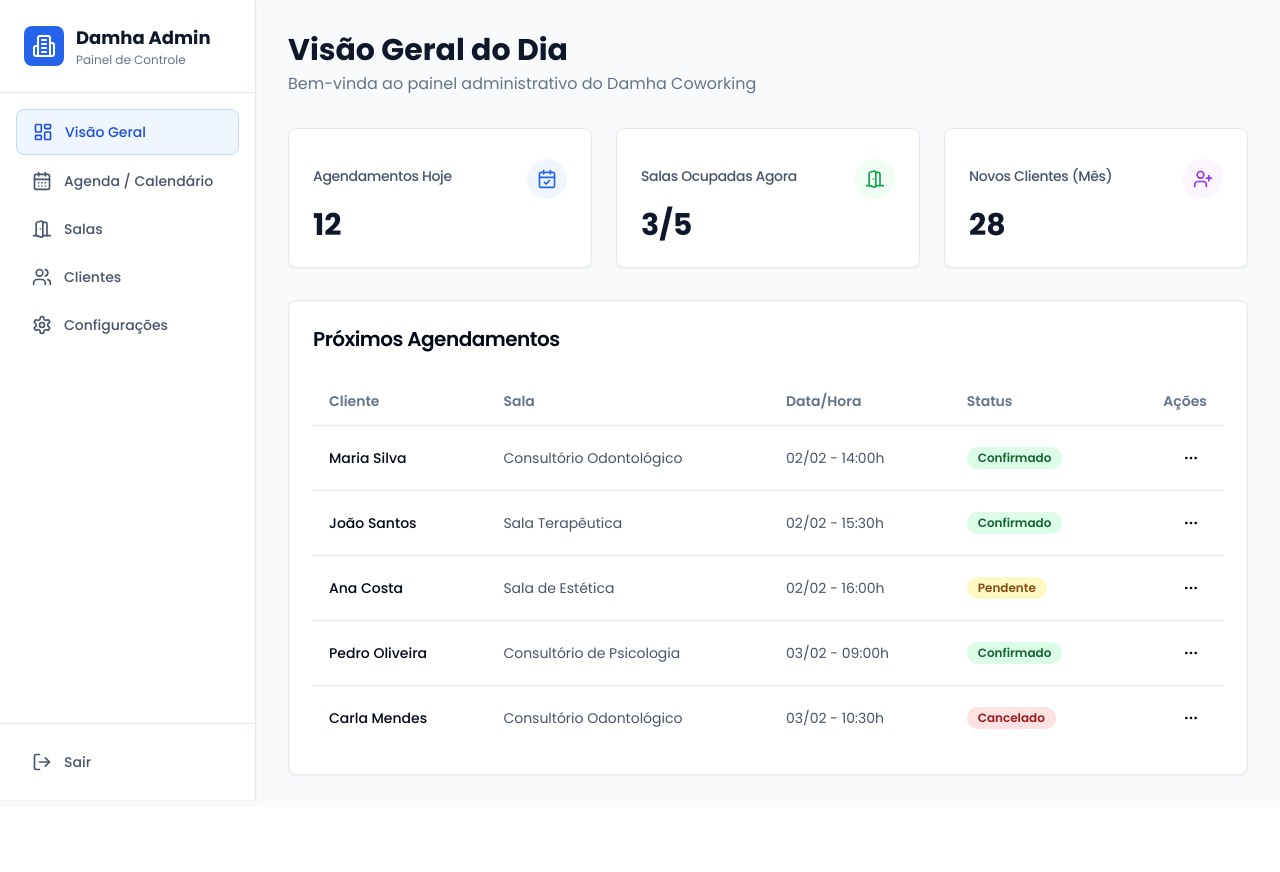
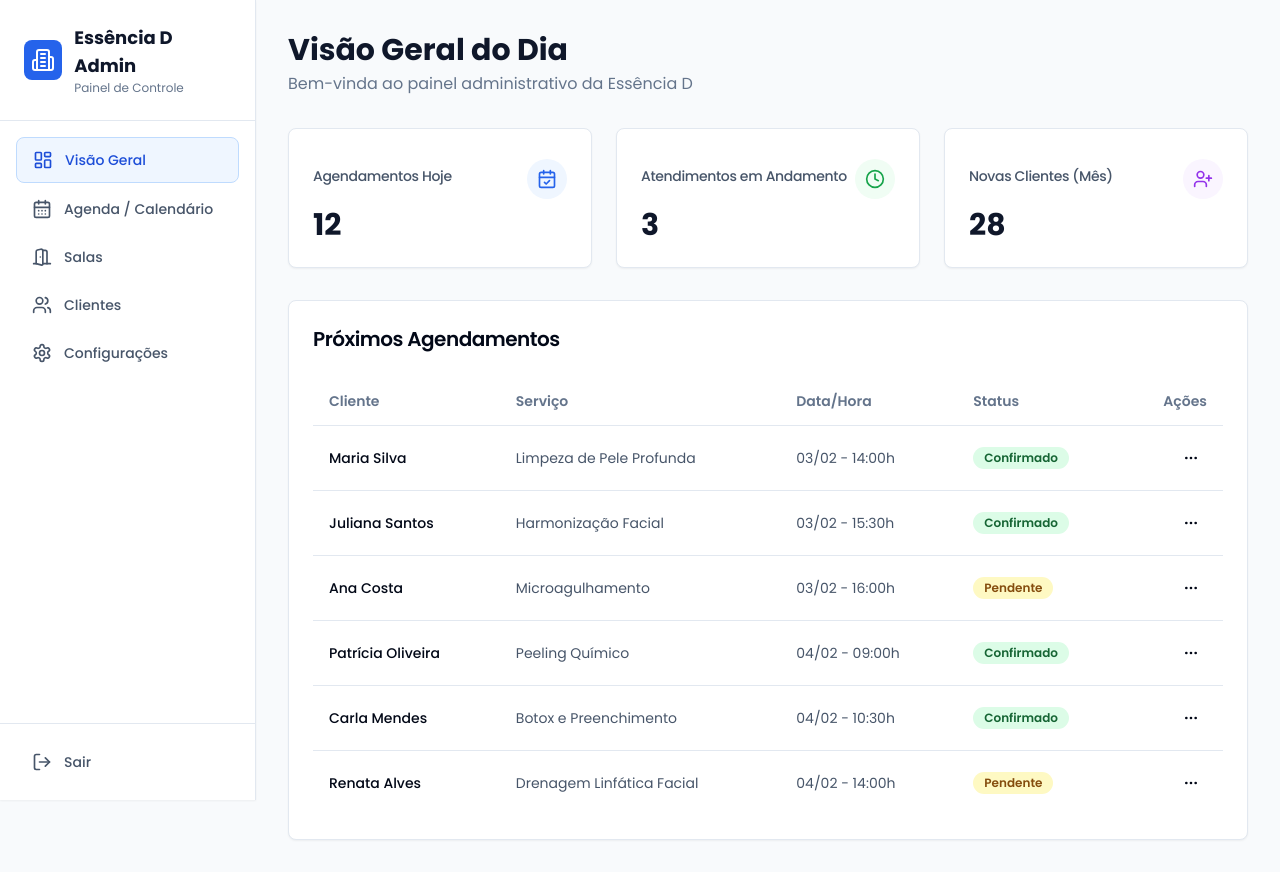
Before and after one commit to luizfelipetozatti/essenciad, a React (Vite) app: page /admin/dashboard in a window 1280 px wide. Before the commit the page ends 807 px from the top, so only its background shows below. Built offline with nearby package versions, Linux system fonts and the light colour scheme.

Commit message:
feat: refatorando painel admin

```diff
--- a/pages/AdminLogin.tsx
+++ b/pages/AdminLogin.tsx
@@ -14,7 +14,7 @@ export default function AdminLoginPage() {
           </div>
           <div className="flex items-center justify-center gap-2">
             <Building2 className="w-6 h-6 text-slate-700" />
-            <CardTitle className="text-2xl font-bold">Damha Coworking</CardTitle>
+            <CardTitle className="text-2xl font-bold">Essência D</CardTitle>
           </div>
           <CardDescription className="text-base">
             Login Administrativo - Área Restrita
@@ -28,7 +28,7 @@ export default function AdminLoginPage() {
             <Input
               id="email"
               type="email"
-              placeholder="admin@damhacoworking.com.br"
+              placeholder="admin@essenciad.com.br"
               className="w-full"
             />
           </div>
--- a/pages/Dashboard.tsx
+++ b/pages/Dashboard.tsx
@@ -1,4 +1,4 @@
-import { CalendarCheck, DoorOpen, UserPlus, MoreHorizontal } from "lucide-react";
+import { CalendarCheck, Sparkles, UserPlus, MoreHorizontal, Clock } from "lucide-react";
 import { Card, CardContent, CardHeader, CardTitle } from "@/components/ui/card";
 import { Badge } from "@/components/ui/badge";
 import { Button } from "@/components/ui/button";
@@ -20,14 +20,14 @@ const metricsData = [
     bgColor: "bg-blue-50",
   },
   {
-    title: "Salas Ocupadas Agora",
-    value: "3/5",
-    icon: DoorOpen,
+    title: "Atendimentos em Andamento",
+    value: "3",
+    icon: Clock,
     iconColor: "text-green-600",
     bgColor: "bg-green-50",
   },
   {
-    title: "Novos Clientes (Mês)",
+    title: "Novas Clientes (Mês)",
     value: "28",
     icon: UserPlus,
     iconColor: "text-purple-600",
@@ -39,37 +39,44 @@ const agendamentosData = [
   {
     id: 1,
     cliente: "Maria Silva",
-    sala: "Consultório Odontológico",
-    dataHora: "02/02 - 14:00h",
+    servico: "Limpeza de Pele Profunda",
+    dataHora: "03/02 - 14:00h",
     status: "confirmado",
   },
   {
     id: 2,
-    cliente: "João Santos",
-    sala: "Sala Terapêutica",
-    dataHora: "02/02 - 15:30h",
+    cliente: "Juliana Santos",
+    servico: "Harmonização Facial",
+    dataHora: "03/02 - 15:30h",
     status: "confirmado",
   },
   {
     id: 3,
     cliente: "Ana Costa",
-    sala: "Sala de Estética",
-    dataHora: "02/02 - 16:00h",
+    servico: "Microagulhamento",
+    dataHora: "03/02 - 16:00h",
     status: "pendente",
   },
   {
     id: 4,
-    cliente: "Pedro Oliveira",
-    sala: "Consultório de Psicologia",
-    dataHora: "03/02 - 09:00h",
+    cliente: "Patrícia Oliveira",
+    servico: "Peeling Químico",
+    dataHora: "04/02 - 09:00h",
     status: "confirmado",
   },
   {
     id: 5,
     cliente: "Carla Mendes",
-    sala: "Consultório Odontológico",
-    dataHora: "03/02 - 10:30h",
-    status: "cancelado",
+    servico: "Botox e Preenchimento",
+    dataHora: "04/02 - 10:30h",
+    status: "confirmado",
+  },
+  {
+    id: 6,
+    cliente: "Renata Alves",
+    servico: "Drenagem Linfática Facial",
+    dataHora: "04/02 - 14:00h",
+    status: "pendente",
   },
 ];
 
@@ -98,7 +105,7 @@ export default function DashboardPage() {
       <div>
         <h1 className="text-3xl font-bold text-slate-900">Visão Geral do Dia</h1>
         <p className="text-slate-500 mt-1">
-          Bem-vinda ao painel administrativo do Damha Coworking
+          Bem-vinda ao painel administrativo da Essência D
         </p>
       </div>
 
@@ -134,7 +141,7 @@ export default function DashboardPage() {
             <TableHeader>
               <TableRow>
                 <TableHead className="font-semibold">Cliente</TableHead>
-                <TableHead className="font-semibold">Sala</TableHead>
+                <TableHead className="font-semibold">Serviço</TableHead>
                 <TableHead className="font-semibold">Data/Hora</TableHead>
                 <TableHead className="font-semibold">Status</TableHead>
                 <TableHead className="text-right font-semibold">Ações</TableHead>
@@ -146,7 +153,7 @@ export default function DashboardPage() {
                 return (
                   <TableRow key={agendamento.id} className="hover:bg-slate-50">
                     <TableCell className="font-medium">{agendamento.cliente}</TableCell>
-                    <TableCell className="text-slate-600">{agendamento.sala}</TableCell>
+                    <TableCell className="text-slate-600">{agendamento.servico}</TableCell>
                     <TableCell className="text-slate-600">{agendamento.dataHora}</TableCell>
                     <TableCell>
                       <Badge className={statusInfo.className}>
--- a/pages/DashboardLayout.tsx
+++ b/pages/DashboardLayout.tsx
@@ -44,7 +44,7 @@ export default function DashboardLayout() {
               <Building2 className="w-6 h-6 text-white" />
             </div>
             <div>
-              <h1 className="text-lg font-bold text-slate-900">Damha Admin</h1>
+              <h1 className="text-lg font-bold text-slate-900">Essência D Admin</h1>
               <p className="text-xs text-slate-500">Painel de Controle</p>
             </div>
           </div>
```
